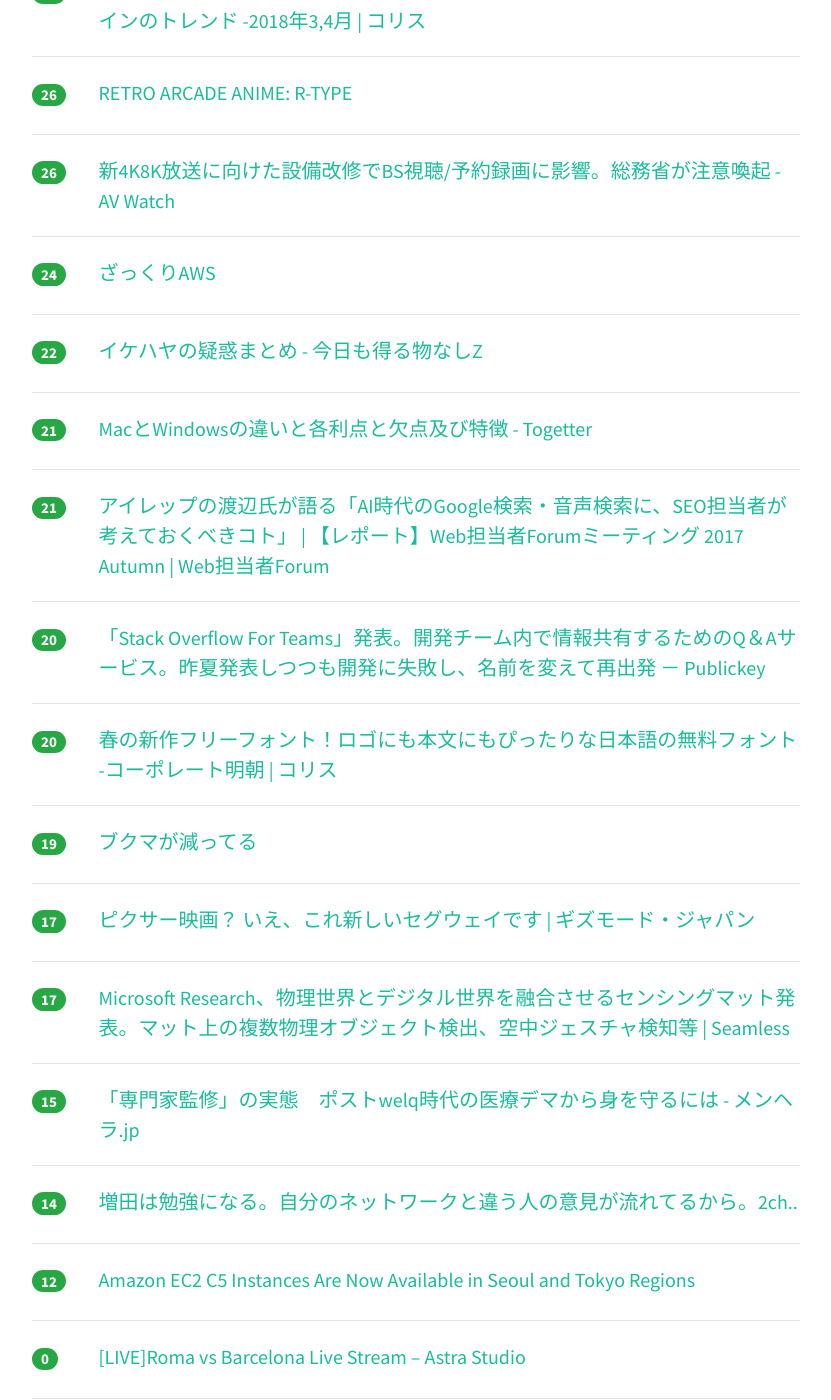
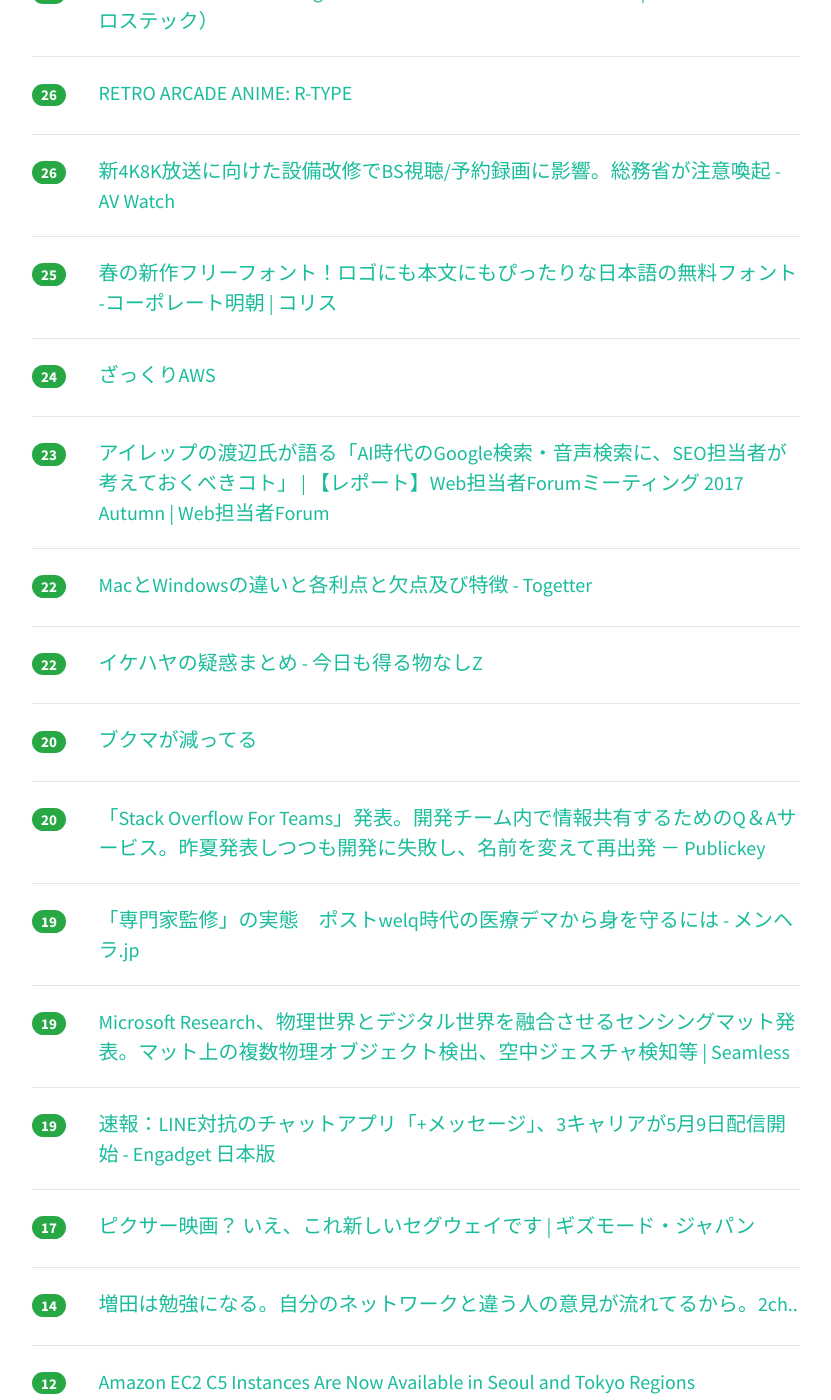
Before and after one commit to yatta47/hatena-matome-site, a Jekyll site: the page built from _posts/2018-04-10-hatena.md, in a window 1280 px wide and 1400 px high, scrolled down 2114 px. Shown: the whole window, without its empty margins (224-1055 px from the left). Built offline with Jekyll 4.4.1, drawn with Linux system fonts in a browser that asks for light colours; nearby versions of some CDN libraries; some of the changed text lies outside the part shown.

Commit message:
Updated 2018-04-10

```diff
--- a/_posts/2018-04-10-hatena.md
+++ b/_posts/2018-04-10-hatena.md
@@ -1,19 +1,24 @@
 ---
 layout: post
 title:  "2018-04-10 はてぶIT"
-date:   2018-04-10 14:01:55
+date:   2018-04-10 15:01:21
 tags: [it-hotentry]
 ---
-35 件のデータあり
+37 件のデータあり
 
 <hr><div class="row">
-<div class="col-1"><span class="badge badge-pill badge-success h2">152</span></div>
+<div class="col-1"><span class="badge badge-pill badge-success h2">190</span></div>
 <div class="col-11"><a href='https://itchyny.hatenablog.com/entry/2018/04/10/100000' target='_blank'>バイナリエディタを作りました！ - プログラムモグモグ</a></div>
 </div>
 <hr>
 <div class="row">
-<div class="col-1"><span class="badge badge-pill badge-success h2">149</span></div>
+<div class="col-1"><span class="badge badge-pill badge-success h2">152</span></div>
 <div class="col-11"><a href='https://techracho.bpsinc.jp/hachi8833/2018_04_09/54785' target='_blank'>Rails: データベーススキーマをダウンタイムなしで変更する（翻訳）</a></div>
+</div>
+<hr>
+<div class="row">
+<div class="col-1"><span class="badge badge-pill badge-success h2">137</span></div>
+<div class="col-11"><a href='http://www.itmedia.co.jp/pcuser/articles/1804/10/news027.html' target='_blank'>「他のセキュリティ対策ソフトはもういらない」とアピールするWindows Defenderの現状 (1/4) - ITmedia PC USER</a></div>
 </div>
 <hr>
 <div class="row">
@@ -22,8 +27,18 @@ tags: [it-hotentry]
 </div>
 <hr>
 <div class="row">
-<div class="col-1"><span class="badge badge-pill badge-success h2">94</span></div>
-<div class="col-11"><a href='http://www.itmedia.co.jp/pcuser/articles/1804/10/news027.html' target='_blank'>「他のセキュリティ対策ソフトはもういらない」とアピールするWindows Defenderの現状 (1/4) - ITmedia PC USER</a></div>
+<div class="col-1"><span class="badge badge-pill badge-success h2">77</span></div>
+<div class="col-11"><a href='http://jp.techcrunch.com/2018/04/10/stock-launch/' target='_blank'>Slackだと流れていく情報をチーム内に蓄積できる「Stock」が正式公開、ベータ版は2200社が利用 | TechCrunch Japan</a></div>
+</div>
+<hr>
+<div class="row">
+<div class="col-1"><span class="badge badge-pill badge-success h2">73</span></div>
+<div class="col-11"><a href='http://blog.shibayu36.org/entry/2018/04/09/193000' target='_blank'>PostgreSQLでSQLチューニングや障害状況調査に使ったクエリ達まとめ - $shibayu36->blog;</a></div>
+</div>
+<hr>
+<div class="row">
+<div class="col-1"><span class="badge badge-pill badge-success h2">72</span></div>
+<div class="col-11"><a href='https://gigazine.net/news/20180409-berkeley-data-science-course-free/' target='_blank'>無料で「データサイエンス」コースの人気講義をオンラインで提供することをカリフォルニア大学バークレー校が発表 - GIGAZINE</a></div>
 </div>
 <hr>
 <div class="row">
@@ -32,32 +47,22 @@ tags: [it-hotentry]
 </div>
 <hr>
 <div class="row">
-<div class="col-1"><span class="badge badge-pill badge-success h2">69</span></div>
-<div class="col-11"><a href='https://gigazine.net/news/20180409-berkeley-data-science-course-free/' target='_blank'>無料で「データサイエンス」コースの人気講義をオンラインで提供することをカリフォルニア大学バークレー校が発表 - GIGAZINE</a></div>
-</div>
-<hr>
-<div class="row">
-<div class="col-1"><span class="badge badge-pill badge-success h2">68</span></div>
-<div class="col-11"><a href='http://jp.techcrunch.com/2018/04/10/stock-launch/' target='_blank'>Slackだと流れていく情報をチーム内に蓄積できる「Stock」が正式公開、ベータ版は2200社が利用 | TechCrunch Japan</a></div>
-</div>
-<hr>
-<div class="row">
-<div class="col-1"><span class="badge badge-pill badge-success h2">58</span></div>
+<div class="col-1"><span class="badge badge-pill badge-success h2">61</span></div>
 <div class="col-11"><a href='http://weblog.rubyonrails.org/2018/4/9/Rails-5-2-0-final/' target='_blank'>Rails 5.2.0 FINAL: Active Storage, Redis Cache Store, HTTP/2 Early Hints, CSP, Credentials | Riding Rails</a></div>
 </div>
 <hr>
 <div class="row">
-<div class="col-1"><span class="badge badge-pill badge-success h2">56</span></div>
+<div class="col-1"><span class="badge badge-pill badge-success h2">59</span></div>
 <div class="col-11"><a href='http://d.hatena.ne.jp/yohei-a/20180408/1523196368' target='_blank'>Netflix のオープンソース可視化ツール FlameScope を使ってみた - ablog</a></div>
 </div>
 <hr>
 <div class="row">
-<div class="col-1"><span class="badge badge-pill badge-success h2">52</span></div>
-<div class="col-11"><a href='http://blog.shibayu36.org/entry/2018/04/09/193000' target='_blank'>PostgreSQLでSQLチューニングや障害状況調査に使ったクエリ達まとめ - $shibayu36->blog;</a></div>
+<div class="col-1"><span class="badge badge-pill badge-success h2">57</span></div>
+<div class="col-11"><a href='http://xn--3kqvg.xn--p8j6fir.xn--q9jyb4c/' target='_blank'>Let's 退職！</a></div>
 </div>
 <hr>
 <div class="row">
-<div class="col-1"><span class="badge badge-pill badge-success h2">49</span></div>
+<div class="col-1"><span class="badge badge-pill badge-success h2">54</span></div>
 <div class="col-11"><a href='http://www.yutorism.jp/entry/GiftCampaign2018' target='_blank'>【還元率20%】Amazonギフト券がコンビニ払いで1000円分ポイント還元キャンペーンがやってるぞ！ - ゆとりずむ</a></div>
 </div>
 <hr>
@@ -67,8 +72,13 @@ tags: [it-hotentry]
 </div>
 <hr>
 <div class="row">
-<div class="col-1"><span class="badge badge-pill badge-success h2">39</span></div>
+<div class="col-1"><span class="badge badge-pill badge-success h2">45</span></div>
 <div class="col-11"><a href='http://hokoxjouhou.blog105.fc2.com/blog-entry-1149.html' target='_blank'>iPhoneで毎日起動している常用アプリ【2018年4月版】 - 情報管理LOG</a></div>
+</div>
+<hr>
+<div class="row">
+<div class="col-1"><span class="badge badge-pill badge-success h2">40</span></div>
+<div class="col-11"><a href='http://news.livedoor.com/article/detail/14551924/' target='_blank'>今、カネで奪い合いになる人気職種 ITエンジニアは最低でも600万円 - ライブドアニュース</a></div>
 </div>
 <hr>
 <div class="row">
@@ -78,17 +88,12 @@ tags: [it-hotentry]
 <hr>
 <div class="row">
 <div class="col-1"><span class="badge badge-pill badge-success h2">36</span></div>
-<div class="col-11"><a href='http://news.livedoor.com/article/detail/14551924/' target='_blank'>今、カネで奪い合いになる人気職種 ITエンジニアは最低でも600万円 - ライブドアニュース</a></div>
-</div>
-<hr>
-<div class="row">
-<div class="col-1"><span class="badge badge-pill badge-success h2">36</span></div>
 <div class="col-11"><a href='http://zuisho.hatenadiary.jp/entry/2018/04/09/201354' target='_blank'>チームで仕事をするうえで1番大事だと思ったこと - ←ズイショ→</a></div>
 </div>
 <hr>
 <div class="row">
-<div class="col-1"><span class="badge badge-pill badge-success h2">30</span></div>
-<div class="col-11"><a href='http://xn--3kqvg.xn--p8j6fir.xn--q9jyb4c/' target='_blank'>Let's 退職！</a></div>
+<div class="col-1"><span class="badge badge-pill badge-success h2">32</span></div>
+<div class="col-11"><a href='https://coliss.com/articles/build-websites/operation/design/6-essential-design-trends-2018-april.html' target='_blank'>Web制作者がチェックしておきたい、最近のWebサイトで注目されているデザインのトレンド -2018年3,4月 | コリス</a></div>
 </div>
 <hr>
 <div class="row">
@@ -102,11 +107,6 @@ tags: [it-hotentry]
 </div>
 <hr>
 <div class="row">
-<div class="col-1"><span class="badge badge-pill badge-success h2">29</span></div>
-<div class="col-11"><a href='https://coliss.com/articles/build-websites/operation/design/6-essential-design-trends-2018-april.html' target='_blank'>Web制作者がチェックしておきたい、最近のWebサイトで注目されているデザインのトレンド -2018年3,4月 | コリス</a></div>
-</div>
-<hr>
-<div class="row">
 <div class="col-1"><span class="badge badge-pill badge-success h2">26</span></div>
 <div class="col-11"><a href='http://www.youtube.com/watch?v=xKEqID3k6RA' target='_blank'>RETRO ARCADE ANIME: R-TYPE</a></div>
 </div>
@@ -117,8 +117,23 @@ tags: [it-hotentry]
 </div>
 <hr>
 <div class="row">
+<div class="col-1"><span class="badge badge-pill badge-success h2">25</span></div>
+<div class="col-11"><a href='https://coliss.com/articles/freebies/free-font-corpmin.html' target='_blank'>春の新作フリーフォント！ロゴにも本文にもぴったりな日本語の無料フォント -コーポレート明朝 | コリス</a></div>
+</div>
+<hr>
+<div class="row">
 <div class="col-1"><span class="badge badge-pill badge-success h2">24</span></div>
 <div class="col-11"><a href='https://aws.noplan.cc/' target='_blank'>ざっくりAWS</a></div>
+</div>
+<hr>
+<div class="row">
+<div class="col-1"><span class="badge badge-pill badge-success h2">23</span></div>
+<div class="col-11"><a href='https://webtan.impress.co.jp/e/2018/04/10/28067' target='_blank'>アイレップの渡辺氏が語る「AI時代のGoogle検索・音声検索に、SEO担当者が考えておくべきコト」 | 【レポート】Web担当者Forumミーティング 2017 Autumn | Web担当者Forum</a></div>
+</div>
+<hr>
+<div class="row">
+<div class="col-1"><span class="badge badge-pill badge-success h2">22</span></div>
+<div class="col-11"><a href='https://togetter.com/li/1216656' target='_blank'>MacとWindowsの違いと各利点と欠点及び特徴 - Togetter</a></div>
 </div>
 <hr>
 <div class="row">
@@ -127,13 +142,8 @@ tags: [it-hotentry]
 </div>
 <hr>
 <div class="row">
-<div class="col-1"><span class="badge badge-pill badge-success h2">21</span></div>
-<div class="col-11"><a href='https://togetter.com/li/1216656' target='_blank'>MacとWindowsの違いと各利点と欠点及び特徴 - Togetter</a></div>
-</div>
-<hr>
-<div class="row">
-<div class="col-1"><span class="badge badge-pill badge-success h2">21</span></div>
-<div class="col-11"><a href='https://webtan.impress.co.jp/e/2018/04/10/28067' target='_blank'>アイレップの渡辺氏が語る「AI時代のGoogle検索・音声検索に、SEO担当者が考えておくべきコト」 | 【レポート】Web担当者Forumミーティング 2017 Autumn | Web担当者Forum</a></div>
+<div class="col-1"><span class="badge badge-pill badge-success h2">20</span></div>
+<div class="col-11"><a href='https://anond.hatelabo.jp/20180410013901' target='_blank'>ブクマが減ってる</a></div>
 </div>
 <hr>
 <div class="row">
@@ -142,28 +152,23 @@ tags: [it-hotentry]
 </div>
 <hr>
 <div class="row">
-<div class="col-1"><span class="badge badge-pill badge-success h2">20</span></div>
-<div class="col-11"><a href='https://coliss.com/articles/freebies/free-font-corpmin.html' target='_blank'>春の新作フリーフォント！ロゴにも本文にもぴったりな日本語の無料フォント -コーポレート明朝 | コリス</a></div>
+<div class="col-1"><span class="badge badge-pill badge-success h2">19</span></div>
+<div class="col-11"><a href='http://menhera.jp/5806' target='_blank'>「専門家監修」の実態　ポストwelq時代の医療デマから身を守るには - メンヘラ.jp</a></div>
 </div>
 <hr>
 <div class="row">
 <div class="col-1"><span class="badge badge-pill badge-success h2">19</span></div>
-<div class="col-11"><a href='https://anond.hatelabo.jp/20180410013901' target='_blank'>ブクマが減ってる</a></div>
+<div class="col-11"><a href='https://shiropen.com/microsoft-research-project-zanzibar' target='_blank'>Microsoft Research、物理世界とデジタル世界を融合させるセンシングマット発表。マット上の複数物理オブジェクト検出、空中ジェスチャ検知等 | Seamless</a></div>
+</div>
+<hr>
+<div class="row">
+<div class="col-1"><span class="badge badge-pill badge-success h2">19</span></div>
+<div class="col-11"><a href='https://japanese.engadget.com/2018/04/10/line-3-5-9/' target='_blank'>速報：LINE対抗のチャットアプリ「+メッセージ」、3キャリアが5月9日配信開始 - Engadget 日本版</a></div>
 </div>
 <hr>
 <div class="row">
 <div class="col-1"><span class="badge badge-pill badge-success h2">17</span></div>
 <div class="col-11"><a href='https://www.gizmodo.jp/2018/04/segway-robotics-loomo-indiegogo.html' target='_blank'>ピクサー映画？ いえ、これ新しいセグウェイです | ギズモード・ジャパン</a></div>
-</div>
-<hr>
-<div class="row">
-<div class="col-1"><span class="badge badge-pill badge-success h2">17</span></div>
-<div class="col-11"><a href='https://shiropen.com/microsoft-research-project-zanzibar' target='_blank'>Microsoft Research、物理世界とデジタル世界を融合させるセンシングマット発表。マット上の複数物理オブジェクト検出、空中ジェスチャ検知等 | Seamless</a></div>
-</div>
-<hr>
-<div class="row">
-<div class="col-1"><span class="badge badge-pill badge-success h2">15</span></div>
-<div class="col-11"><a href='http://menhera.jp/5806' target='_blank'>「専門家監修」の実態　ポストwelq時代の医療デマから身を守るには - メンヘラ.jp</a></div>
 </div>
 <hr>
 <div class="row">
@@ -177,6 +182,11 @@ tags: [it-hotentry]
 </div>
 <hr>
 <div class="row">
+<div class="col-1"><span class="badge badge-pill badge-success h2">10</span></div>
+<div class="col-11"><a href='https://japan.cnet.com/article/35117488/' target='_blank'>大手携帯3社、SMSを進化させた「＋メッセージ」を5月から提供へ--専用スタンプも - CNET Japan</a></div>
+</div>
+<hr>
+<div class="row">
 <div class="col-1"><span class="badge badge-pill badge-success h2">0</span></div>
 <div class="col-11"><a href='https://astragames.zendesk.com/hc/ru/community/posts/360002522674--LIVE-Roma-vs-Barcelona-Live-Stream' target='_blank'>[LIVE]Roma vs Barcelona Live Stream – Astra Studio</a></div>
 </div>
```
